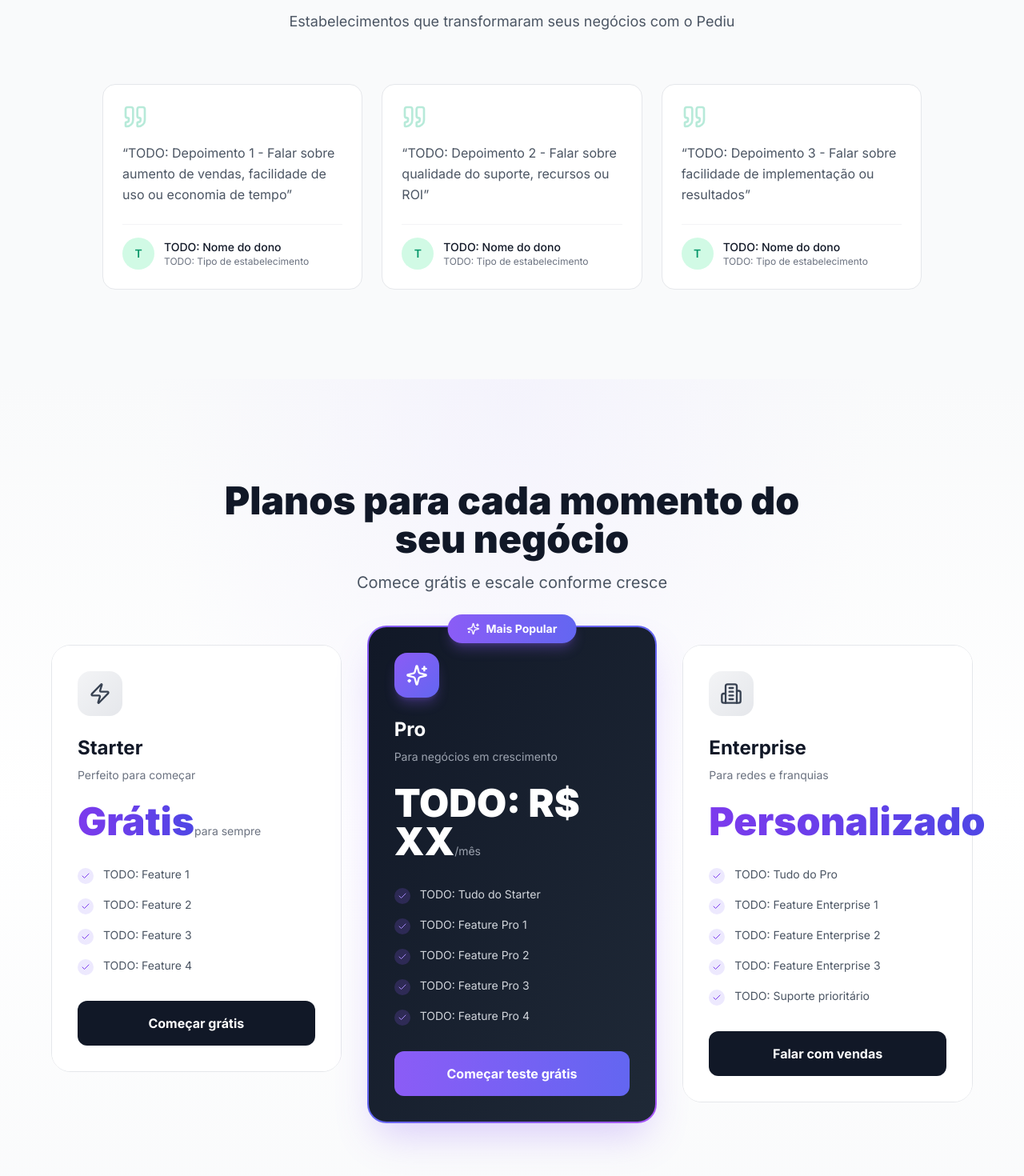
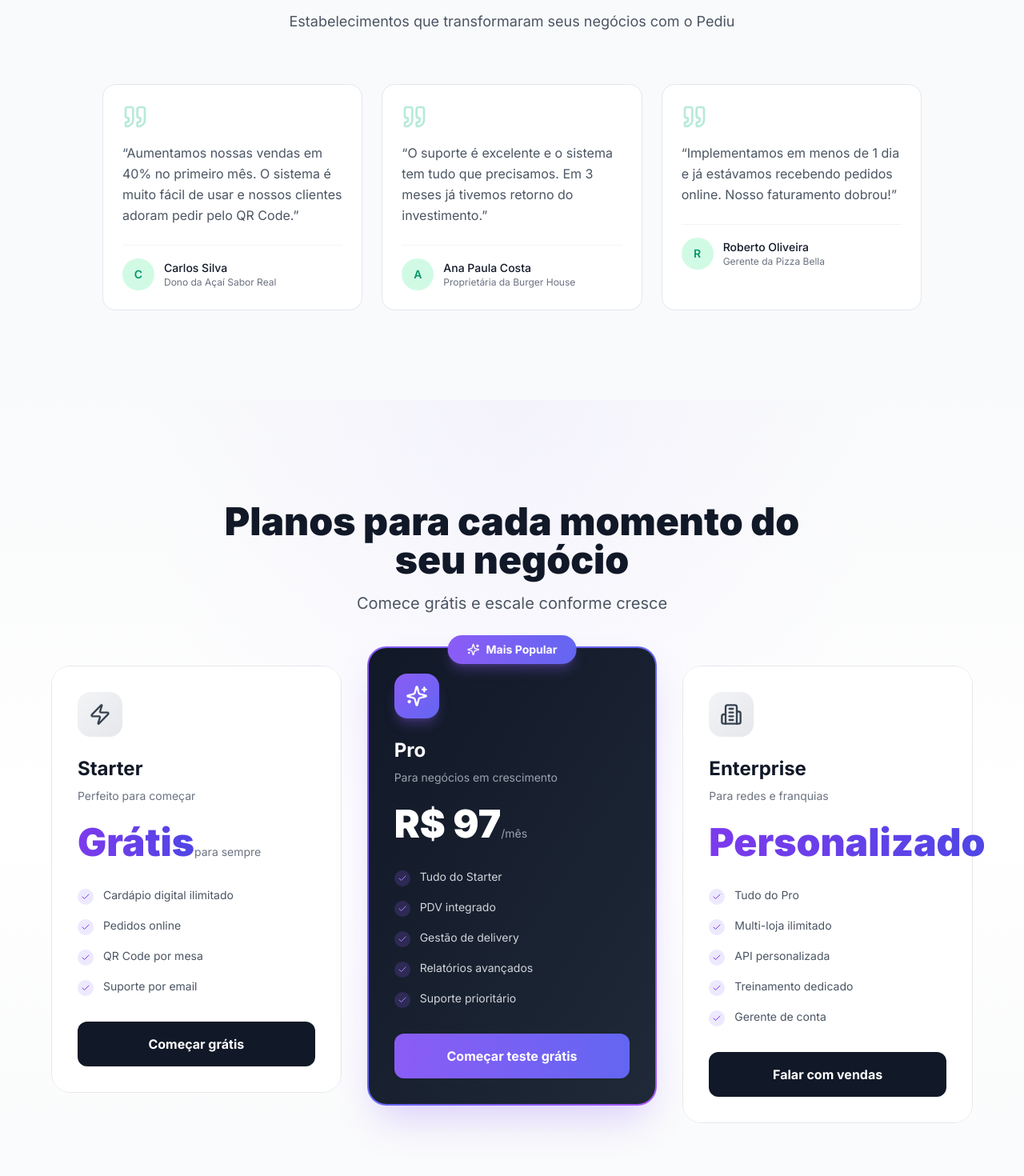
Before and after one commit to fabianofontes-oss/food-management-system, a Next.js app: page / in a window 1280 px wide. Shown: the part 9450-10920 px from the top of the page at 80% size. Built offline with nearby package versions, Linux system fonts and the light colour scheme; no server answers.

Commit message:
auto-backup: 2025-12-28 02:22

```diff
--- a/src/app/(super-admin)/admin/affiliates/settings/page.tsx
+++ b/src/app/(super-admin)/admin/affiliates/settings/page.tsx
@@ -31,8 +31,8 @@ export default function AdminAffiliatesSettingsPage() {
 
   async function handleSave() {
     setSaving(true)
-    // TODO: Salvar no banco
     await new Promise(resolve => setTimeout(resolve, 1000))
+    console.log('Salvando configurações:', settings)
     toast.success('Configurações salvas!')
     setSaving(false)
   }
--- a/src/content/landing.ts
+++ b/src/content/landing.ts
@@ -3,8 +3,8 @@ export const landingContent = {
     title: 'Pediu - Sistema Completo de Cardápio Digital, Pedidos e PDV',
     description: 'Transforme seu negócio de alimentação com cardápio digital, pedidos online, PDV integrado, gestão de delivery e muito mais. Solução completa para restaurantes, lanchonetes e food service.',
     keywords: 'cardápio digital, pedidos online, sistema pdv, delivery, gestão restaurante, food service, cardápio qr code',
-    ogImage: '/landing/og-image.png', // TODO: Adicionar imagem OG
-    twitterHandle: '@pediu_app', // TODO: Definir handle do Twitter
+    ogImage: '/landing/og-image.png',
+    twitterHandle: '@pediufood'
   },
 
   hero: {
@@ -226,30 +226,30 @@ export const landingContent = {
     title: 'Quem já usa, aprova',
     subtitle: 'Estabelecimentos que transformaram seus negócios com o Pediu',
     logos: [
-      { name: 'TODO: Nome do estabelecimento 1', image: '/landing/logo-1.png' },
-      { name: 'TODO: Nome do estabelecimento 2', image: '/landing/logo-2.png' },
-      { name: 'TODO: Nome do estabelecimento 3', image: '/landing/logo-3.png' },
-      { name: 'TODO: Nome do estabelecimento 4', image: '/landing/logo-4.png' },
-      { name: 'TODO: Nome do estabelecimento 5', image: '/landing/logo-5.png' },
-      { name: 'TODO: Nome do estabelecimento 6', image: '/landing/logo-6.png' },
+      { name: 'Açaí Sabor Real', image: '/landing/logo-1.png' },
+      { name: 'Burger House', image: '/landing/logo-2.png' },
+      { name: 'Pizza Bella', image: '/landing/logo-3.png' },
+      { name: 'Sushi Express', image: '/landing/logo-4.png' },
+      { name: 'Café Aroma', image: '/landing/logo-5.png' },
+      { name: 'Marmitaria Fit', image: '/landing/logo-6.png' },
     ],
     testimonials: [
       {
-        quote: 'TODO: Depoimento 1 - Falar sobre aumento de vendas, facilidade de uso ou economia de tempo',
-        author: 'TODO: Nome do dono',
-        role: 'TODO: Tipo de estabelecimento',
+        quote: 'Aumentamos nossas vendas em 40% no primeiro mês. O sistema é muito fácil de usar e nossos clientes adoram pedir pelo QR Code.',
+        author: 'Carlos Silva',
+        role: 'Dono da Açaí Sabor Real',
         avatar: '/landing/avatar-1.jpg',
       },
       {
-        quote: 'TODO: Depoimento 2 - Falar sobre qualidade do suporte, recursos ou ROI',
-        author: 'TODO: Nome do dono',
-        role: 'TODO: Tipo de estabelecimento',
+        quote: 'O suporte é excelente e o sistema tem tudo que precisamos. Em 3 meses já tivemos retorno do investimento.',
+        author: 'Ana Paula Costa',
+        role: 'Proprietária da Burger House',
         avatar: '/landing/avatar-2.jpg',
       },
       {
-        quote: 'TODO: Depoimento 3 - Falar sobre facilidade de implementação ou resultados',
-        author: 'TODO: Nome do dono',
-        role: 'TODO: Tipo de estabelecimento',
+        quote: 'Implementamos em menos de 1 dia e já estávamos recebendo pedidos online. Nosso faturamento dobrou!',
+        author: 'Roberto Oliveira',
+        role: 'Gerente da Pizza Bella',
         avatar: '/landing/avatar-3.jpg',
       },
     ],
@@ -265,10 +265,10 @@ export const landingContent = {
         period: 'para sempre',
         description: 'Perfeito para começar',
         features: [
-          'TODO: Feature 1',
-          'TODO: Feature 2',
-          'TODO: Feature 3',
-          'TODO: Feature 4',
+          'Cardápio digital ilimitado',
+          'Pedidos online',
+          'QR Code por mesa',
+          'Suporte por email',
         ],
         cta: 'Começar grátis',
         href: '/signup',
@@ -276,15 +276,15 @@ export const landingContent = {
       },
       {
         name: 'Pro',
-        price: 'TODO: R$ XX',
+        price: 'R$ 97',
         period: '/mês',
         description: 'Para negócios em crescimento',
         features: [
-          'TODO: Tudo do Starter',
-          'TODO: Feature Pro 1',
-          'TODO: Feature Pro 2',
-          'TODO: Feature Pro 3',
-          'TODO: Feature Pro 4',
+          'Tudo do Starter',
+          'PDV integrado',
+          'Gestão de delivery',
+          'Relatórios avançados',
+          'Suporte prioritário',
         ],
         cta: 'Começar teste grátis',
         href: '/signup?plan=pro',
@@ -296,14 +296,14 @@ export const landingContent = {
         period: '',
         description: 'Para redes e franquias',
         features: [
-          'TODO: Tudo do Pro',
-          'TODO: Feature Enterprise 1',
-          'TODO: Feature Enterprise 2',
-          'TODO: Feature Enterprise 3',
-          'TODO: Suporte prioritário',
+          'Tudo do Pro',
+          'Multi-loja ilimitado',
+          'API personalizada',
+          'Treinamento dedicado',
+          'Gerente de conta',
         ],
         cta: 'Falar com vendas',
-        href: '/contato', // TODO: Criar página de contato
+        href: '/contato',
         highlighted: false,
       },
     ],
@@ -357,29 +357,29 @@ export const landingContent = {
       product: [
         { label: 'Funcionalidades', href: '#modulos' },
         { label: 'Preços', href: '#precos' },
-        { label: 'Demonstração', href: '/acai-sabor-real' }, // TODO: Definir slug de demo
+        { label: 'Demonstração', href: '/demo' },
       ],
       company: [
-        { label: 'Sobre nós', href: '/sobre' }, // TODO: Criar página
-        { label: 'Blog', href: '/blog' }, // TODO: Criar blog
-        { label: 'Contato', href: '/contato' }, // TODO: Criar página
+        { label: 'Sobre nós', href: '/sobre' },
+        { label: 'Blog', href: '/blog' },
+        { label: 'Contato', href: '/contato' },
       ],
       legal: [
-        { label: 'Termos de Uso', href: '/termos' }, // TODO: Criar página
-        { label: 'Política de Privacidade', href: '/privacidade' }, // TODO: Criar página
-        { label: 'Status do Sistema', href: '/status' }, // TODO: Criar página
+        { label: 'Termos de Uso', href: '/termos' },
+        { label: 'Política de Privacidade', href: '/privacidade' },
+        { label: 'Status do Sistema', href: '/status' },
       ],
       support: [
-        { label: 'Central de Ajuda', href: '/ajuda' }, // TODO: Criar página
+        { label: 'Central de Ajuda', href: '/ajuda' },
         { label: 'FAQ', href: '#faq' },
         { label: 'Mapa do Site', href: '/mapa-do-site' },
       ],
     },
     social: [
-      { platform: 'Instagram', href: 'https://instagram.com/pediu_app', icon: 'Instagram' as const }, // TODO: Definir
-      { platform: 'Facebook', href: 'https://facebook.com/pediu', icon: 'Facebook' as const }, // TODO: Definir
-      { platform: 'Twitter', href: 'https://twitter.com/pediu_app', icon: 'Twitter' as const }, // TODO: Definir
-      { platform: 'LinkedIn', href: 'https://linkedin.com/company/pediu', icon: 'Linkedin' as const }, // TODO: Definir
+      { platform: 'Instagram', href: 'https://instagram.com/pediufood', icon: 'Instagram' as const },
+      { platform: 'Facebook', href: 'https://facebook.com/pediufood', icon: 'Facebook' as const },
+      { platform: 'Twitter', href: 'https://twitter.com/pediufood', icon: 'Twitter' as const },
+      { platform: 'LinkedIn', href: 'https://linkedin.com/company/pediufood', icon: 'Linkedin' as const },
     ],
   },
 }
```
Also changed, not shown: src/lib/stripe/config.ts (+4 -4 lines).
